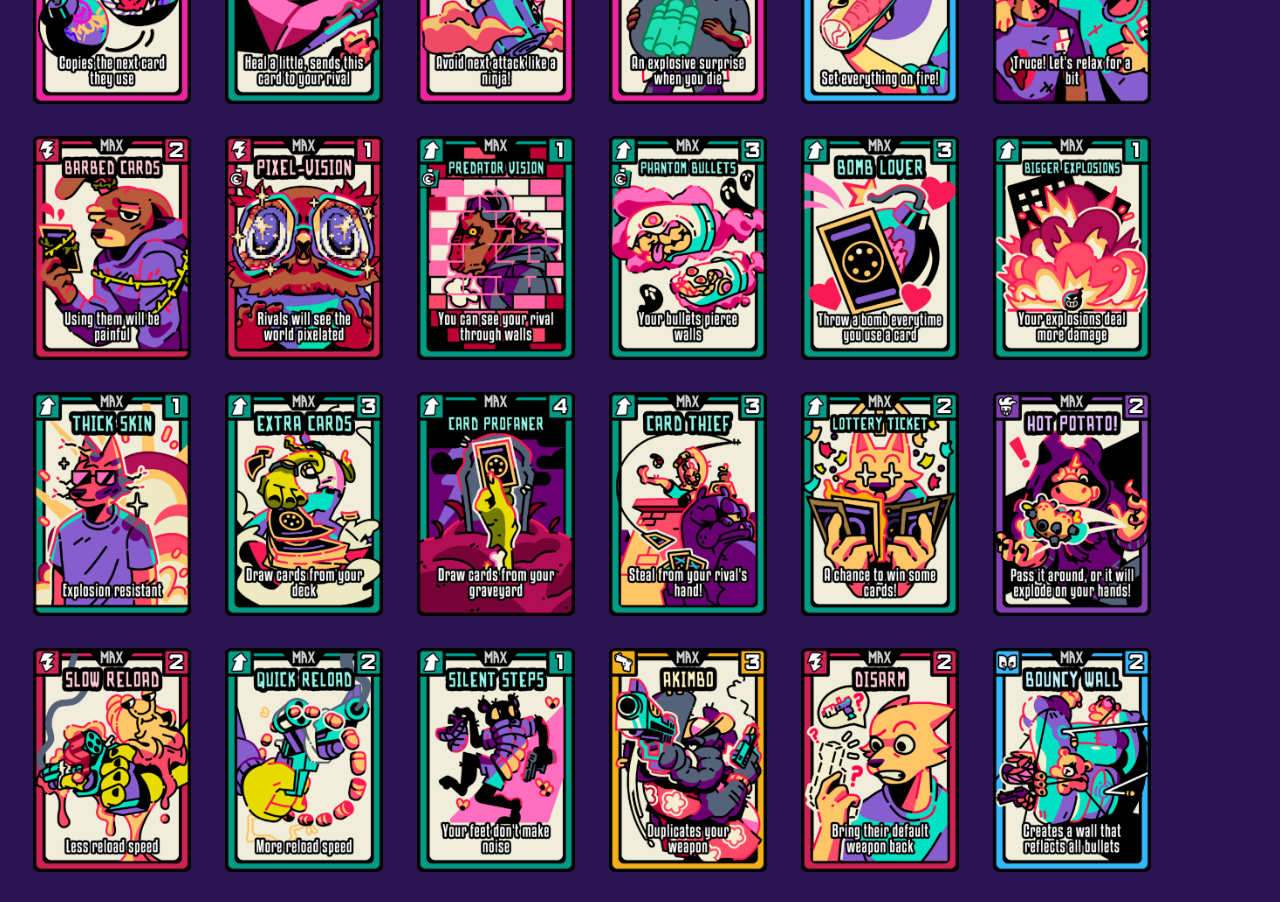
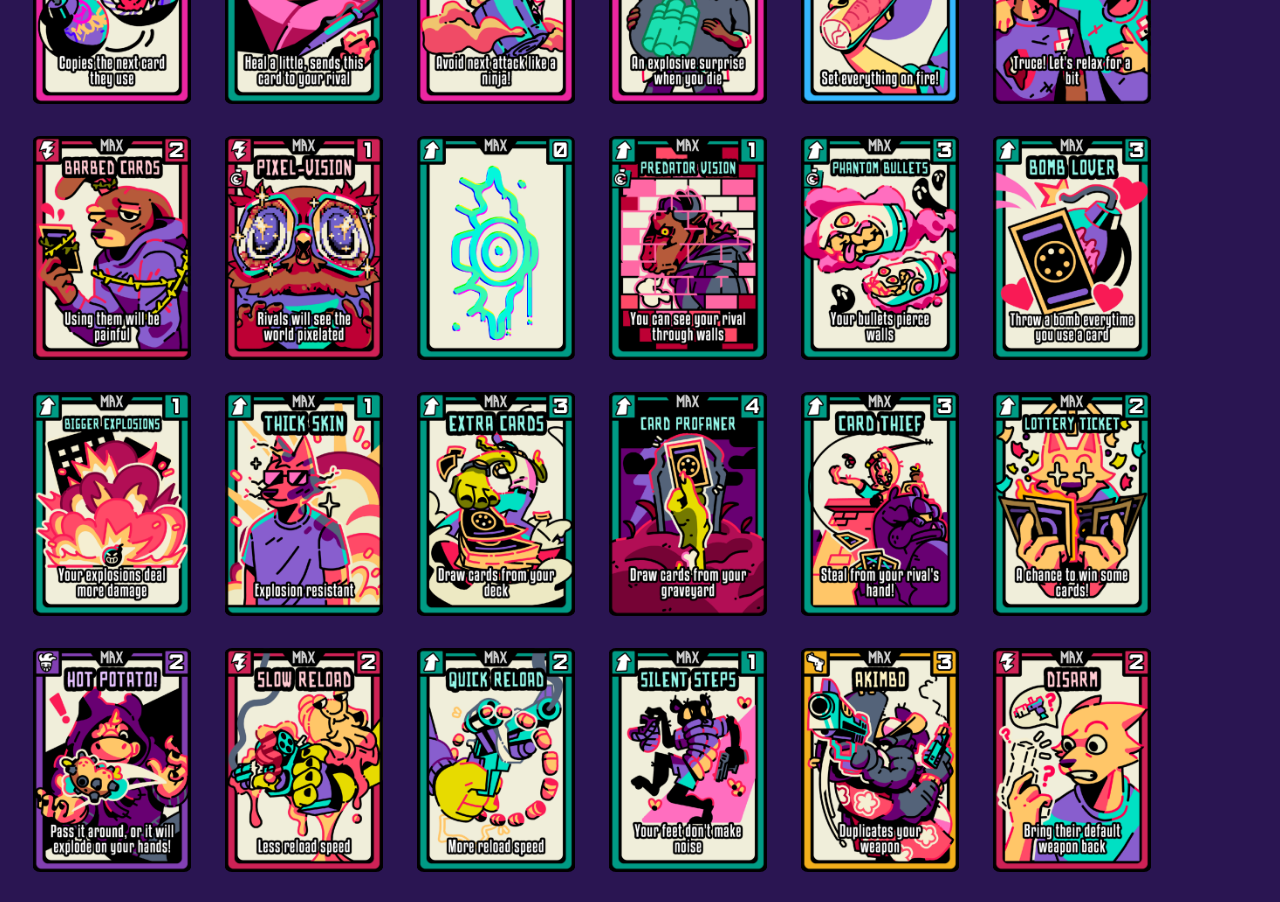
Before and after one commit to CoolDotty/fvf-decks, a React (Create React App) app: page / in a window 1280 px wide. Shown: the part 3160-4062 px from the top of the page. Built offline with nearby package versions, Linux system fonts and the light colour scheme.

Commit message:
add super secret update

```diff
--- a/src/const.js
+++ b/src/const.js
@@ -9,6 +9,7 @@ export const defaultCardSort = (a, b) => {
 // Batch:
 // 0 = Launch
 // 1 = Pixel Vision
+// 1.1 = Secret 404 card drop (SHOULD BE 12 BUT IS SORTED AS HERE)
 // 2 = Little Lars Content Update
 // 3 = Myk Raver BFF
 // 4 = Baba's Laundromat
@@ -143,6 +144,7 @@ export const allCards = [
   Card('Card_1999_bake.png', 11, 'Personality', atob('c2lhcm8='), 1),
   Card('Card_0165_bake.png', 11, 'Buff', 'Sly Shooter', 3),
   Card('Card_1021_bake.png', 11, 'Personality', 'Undercover Agent', 1),
+  Card('Card_0166_bake.png', 1.1, 'Buff', '404', 0),
 ].sort(defaultCardSort);
 
 export const cards = allCards.filter(({ type }) => type !== 'Personality');
```
Also changed, not shown: public/cards/Card_0166_bake.png (added).
